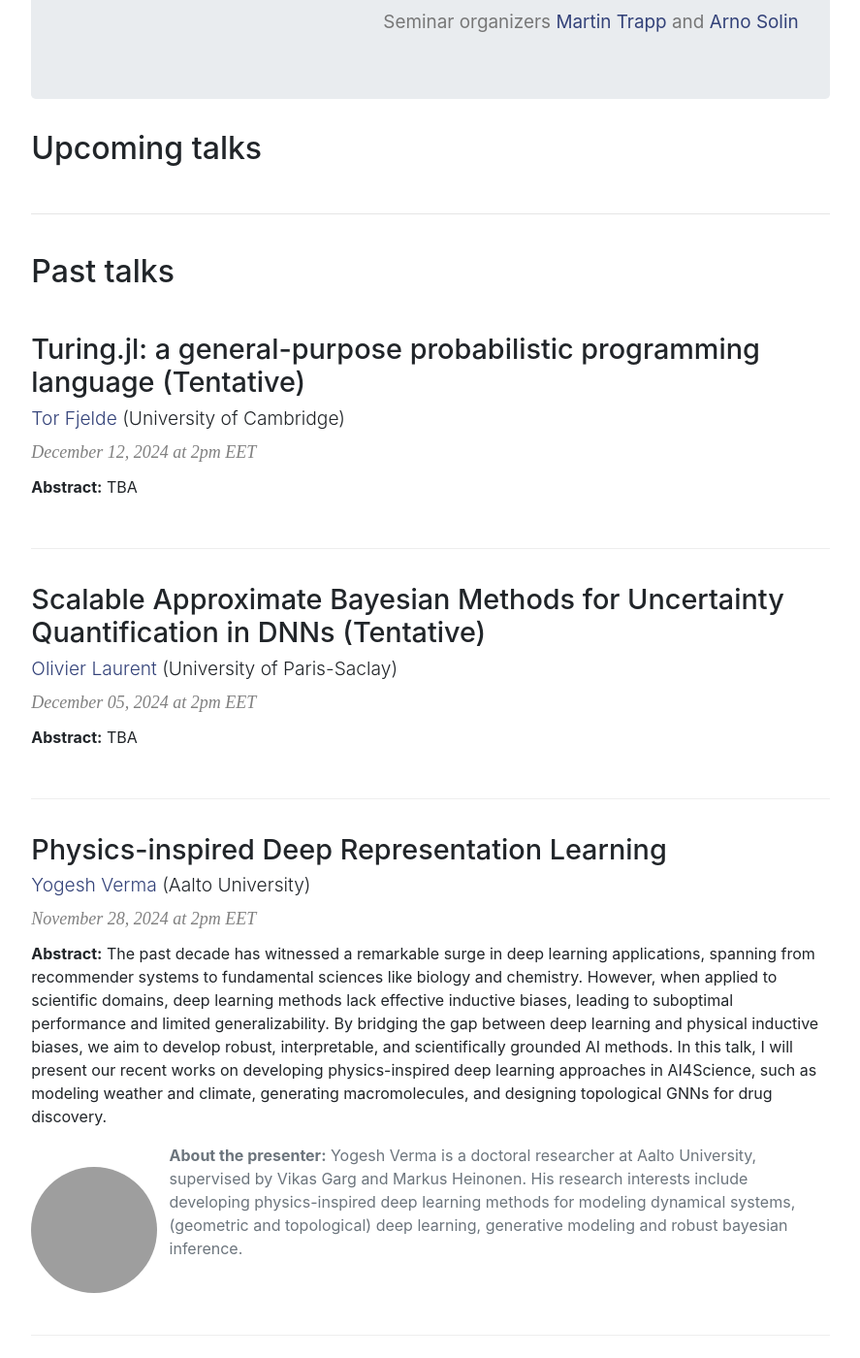
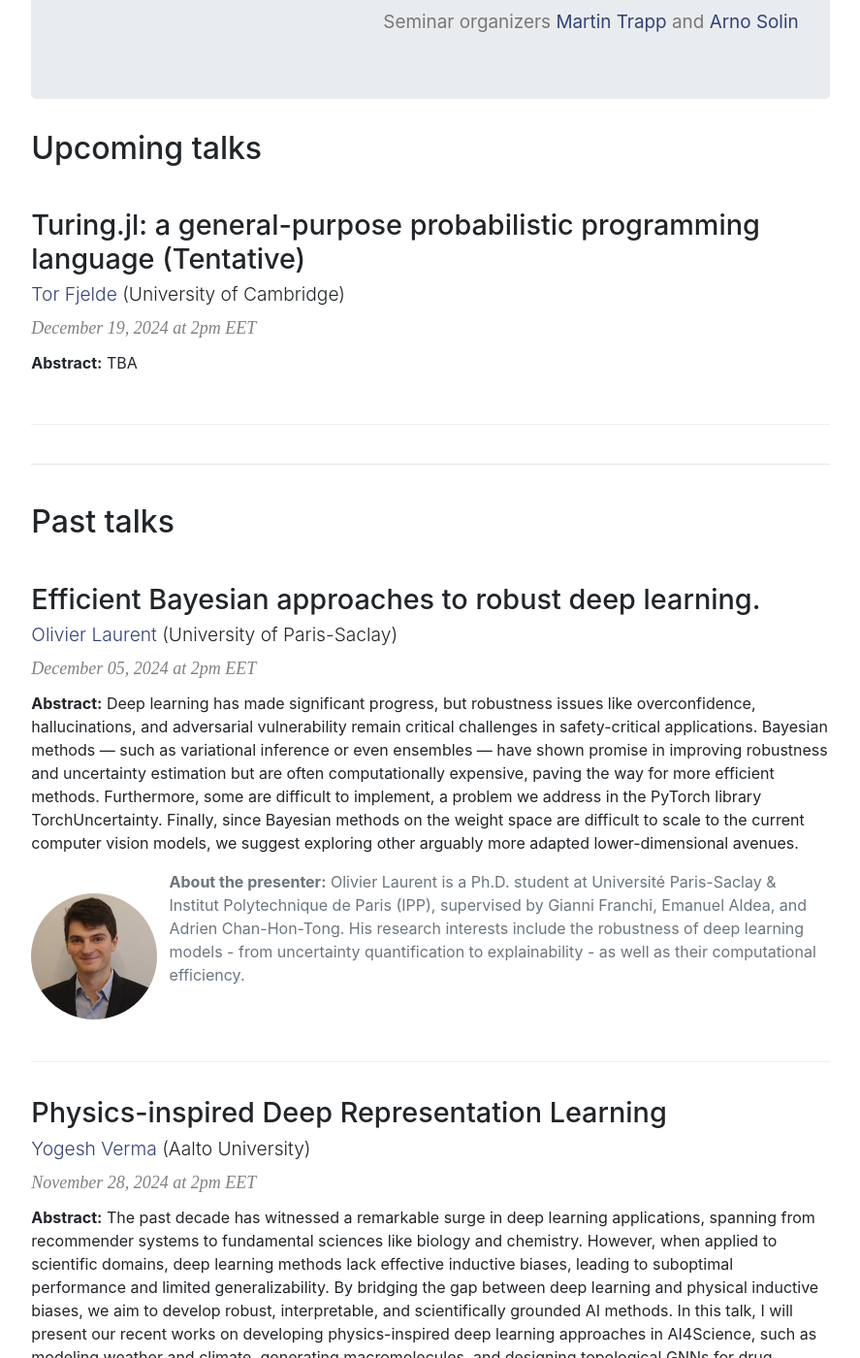
Before and after one commit to AaltoML/apml, a Jekyll site: the page built from index.html, in a window 1280 px wide and 1400 px high, scrolled down 961 px. Shown: the whole window at 97% size, without its empty margins (196-1083 px from the left). Built offline with Jekyll 4.4.1, drawn with Linux system fonts in a browser that asks for light colours.

Commit message:
added Oliviers talk details

```diff
--- a/_data/talks.yml
+++ b/_data/talks.yml
@@ -316,15 +316,15 @@
   photo: "yogesh_verma"
 
 - date: December 05, 2024 at 2pm EET
-  title: "Scalable Approximate Bayesian Methods for Uncertainty Quantification in DNNs (Tentative)"
+  title: "Efficient Bayesian approaches to robust deep learning."
   presenter: Olivier Laurent
   url: https://scholar.google.com/citations?user=RW4CQ68AAAAJ
   affiliation: University of Paris-Saclay
-  abstract: TBA # missing
-  # biography: TBH # missing
-  # photo: "olivier_laurent"
+  abstract: Deep learning has made significant progress, but robustness issues like overconfidence, hallucinations, and adversarial vulnerability remain critical challenges in safety-critical applications. Bayesian methods — such as variational inference or even ensembles — have shown promise in improving robustness and uncertainty estimation but are often computationally expensive, paving the way for more efficient methods. Furthermore, some are difficult to implement, a problem we address in the PyTorch library TorchUncertainty. Finally, since Bayesian methods on the weight space are difficult to scale to the current computer vision models, we suggest exploring other arguably more adapted lower-dimensional avenues.
+  biography: Olivier Laurent is a Ph.D. student at Université Paris-Saclay & Institut Polytechnique de Paris (IPP), supervised by Gianni Franchi, Emanuel Aldea, and Adrien Chan-Hon-Tong. His research interests include the robustness of deep learning models - from uncertainty quantification to explainability - as well as their computational efficiency.
+  photo: "olivier_laurent"
 
-- date: December 12, 2024 at 2pm EET
+- date: December 19, 2024 at 2pm EET
   title: "Turing.jl: a general-purpose probabilistic programming language (Tentative)"
   presenter: Tor Fjelde
   affiliation: University of Cambridge
```
Also changed, not shown: assets/speakers/olivier_laurent.jpg (added).
